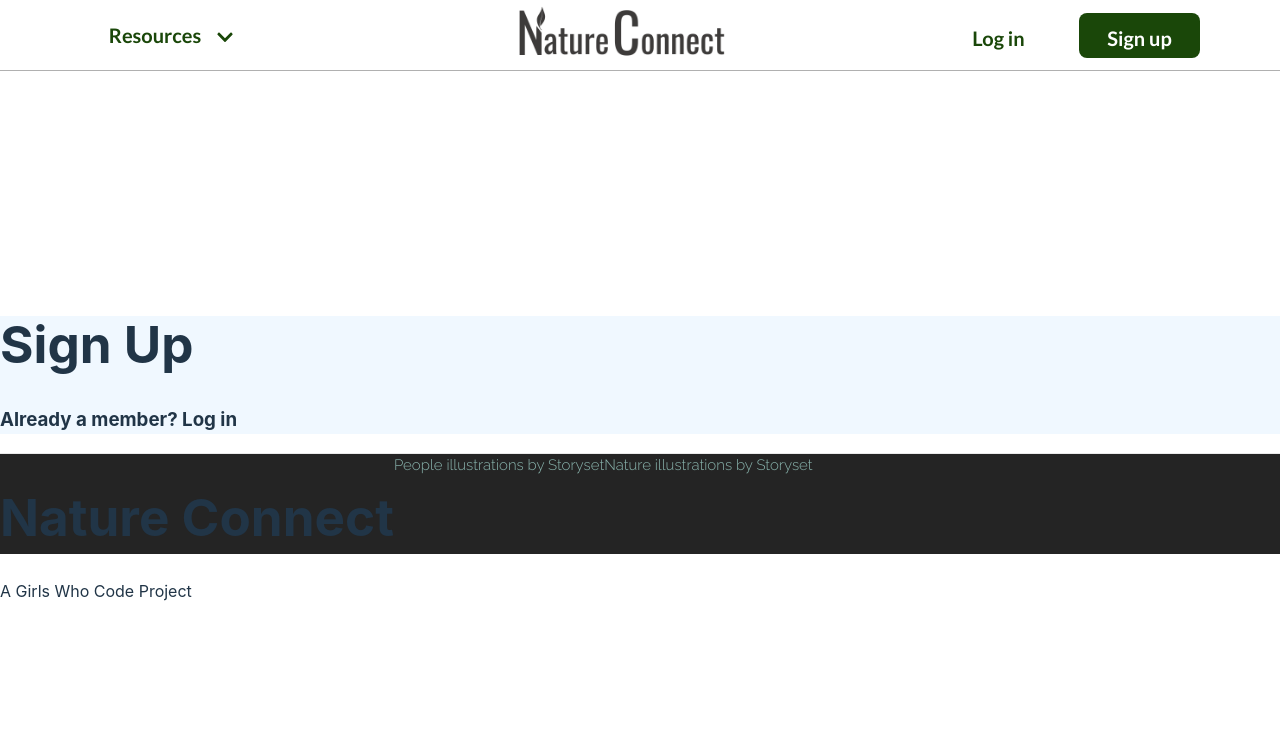
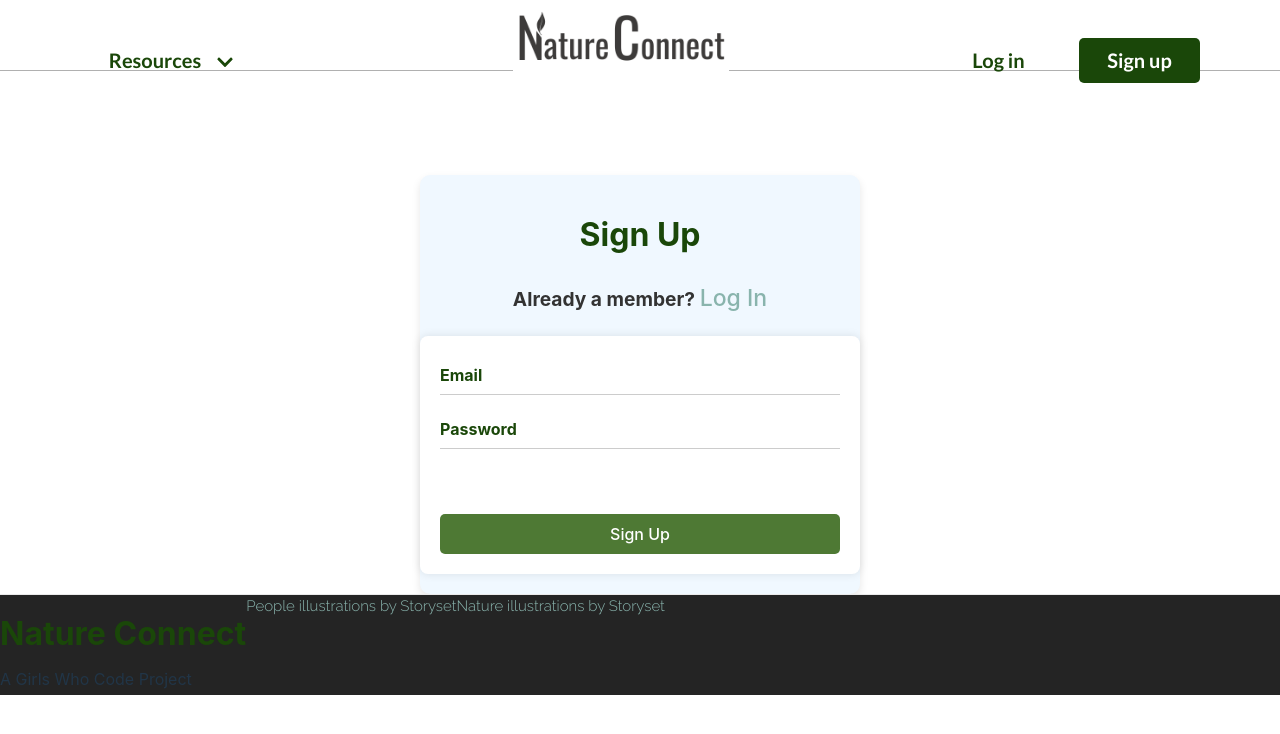
Before and after one commit to rrebeca7/NatureConnect, a React (Vite) app in the folder React-Vite/NatureConnectVite/: page /SignUpForm in a window 1280 px wide. Shown: the top 734 px of the page. Built offline with nearby package versions, Linux system fonts and the light colour scheme.

Commit message:
Updated Sign Up and Log In styles and code

```diff
--- a/React-Vite/NatureConnectVite/src/components/LogInForm.jsx
+++ b/React-Vite/NatureConnectVite/src/components/LogInForm.jsx
@@ -1,10 +1,56 @@
 import classes from "./LogInForm.module.css";
+import {useState} from "react"
 
 function LogInForm() {
+  const [formData, setFormData] = useState({
+    email: "",
+    password: "",
+  });
+
+  const handleChange = (e) => {
+    const {name, value} = e.target;
+    setFormData((prevData) => ({
+      ...prevData,
+      [name]:value
+    }));
+  };
+
+  const handleSubmit = (e) => {
+    e.preventDefault();
+    // need to add form submission logic here
+    console.log("Form submitted:", formData);
+  };
+
   return (
     <div className={classes.logInDiv}>
-      <h1>Log In</h1>
-      <h3>Not a member yet? Sign Up</h3>
+      <h1>Welcome Back</h1>
+      <h3>Enter your credentials to login</h3>
+      <form onSubmit={handleSubmit}>
+        <div className={classes.formGroup}>
+          <label htmlFor="email">Email </label>
+          <input
+            type="email"
+            id="email"
+            name="email"
+            value={formData.email}
+            onChange={handleChange}
+            required
+          />
+        </div>
+        <div className={classes.formGroup}>
+          <label htmlFor="password">Password </label>
+          <input
+            type="password"
+            id="password"
+            name="password"
+            value={formData.password}
+            onChange={handleChange}
+            required
+          />
+        </div>
+        <button type="submit">Log In</button>
+      </form>
+      <a href="/forgot-password" className={classes.forgotPasswordLink}>Forgot Password?</a>
     </div>
   );
 }
--- a/React-Vite/NatureConnectVite/src/components/LogInForm.module.css
+++ b/React-Vite/NatureConnectVite/src/components/LogInForm.module.css
@@ -1,3 +1,82 @@
-.signUpDiv {
+.logInDiv {
   background-color: aliceblue;
+  display: flex;
+  flex-direction: column;
+  align-items: center;
+  justify-content: center;
+  padding: 20px;
+  border-radius: 10px;
+  box-shadow: 0 4px 8px rgba(0,0,0,0.1);
+  max-width: 400px;
+  margin: 0 auto;
 }
+
+h1 {
+  font-size: 2em;
+  margin-bottom: 10px;
+  color: #1a4709;
+}
+
+h3 {
+  color: #333;
+  font-size: 1.2em;
+  margin-bottom: 20px;
+}
+
+form {
+  width: 100%;
+  background-color: #fff;
+  padding: 20px;
+  border-radius: 8px;
+  box-shadow: 0 0 10px rgba(0,0,0,0.1);
+}
+
+.formGroup {
+  display: flex;
+  align-items: center;
+  margin-bottom: 15px;
+  border-bottom: 1px solid #ccc;
+}
+
+label {
+  margin-right: 10px;
+  flex: 1;
+  font-weight: bold;
+  color: #1a4709;
+}
+
+input {
+  flex: 2;
+  background-color: white;
+  padding: 10px;
+  border: none;
+  color: black;
+  border-radius: 5px;
+  font-size: 1em;
+}
+
+button {
+  width: 100%;
+  padding: 10px;
+  background-color: #4e7934;
+  color: white;
+  border: none;
+  margin-top: 50px;
+  border-radius: 5px;
+  font-size: 1em;
+  cursor: pointer;
+}
+
+button:hover {
+  background-color: #3e5f2a;
+}
+
+.forgotPasswordLink {
+  margin-top: 10px;
+  color: #89b4ad;
+  text-decoration: none;
+}
+
+.forgotPasswordLink:hover {
+  text-decoration: underline;
+}
--- a/React-Vite/NatureConnectVite/src/components/SignUpForm.jsx
+++ b/React-Vite/NatureConnectVite/src/components/SignUpForm.jsx
@@ -1,10 +1,56 @@
 import classes from "./SignUpForm.module.css";
+import {useState} from "react";
+import LogInForm from "./LogInForm";
 
 function SignUpForm() {
+  const [formData, setFormData] = useState({
+    email: "",
+    password: ""
+  });
+
+  const handleChange = (e) => {
+    const {name, value} = e.target;
+    setFormData((prevData) => ({
+      ...prevData,
+      [name]:value
+    }));
+  };
+
+  const handleSubmit = (e) => {
+    e.preventDefault();
+    // need to add form submission logic here
+    console.log("Form submitted:", formData);
+  };
+
   return (
     <div className={classes.signUpDiv}>
       <h1>Sign Up</h1>
-      <h3>Already a member? Log in</h3>
+      <h3>Already a member? <a href="/LogInForm" className={classes.loginLink}>Log In</a></h3>
+      <form onSubmit={handleSubmit}>
+        <div className={classes.formGroup}>
+          <label htmlFor="email">Email </label>
+          <input
+            type="email"
+            id="email"
+            name="email"
+            value={formData.email}
+            onChange={handleChange}
+            required
+          />
+        </div>
+        <div className={classes.formGroup}>
+          <label htmlFor="password">Password </label>
+          <input
+            type="password"
+            id="password"
+            name="password"
+            value={formData.password}
+            onChange={handleChange}
+            required
+          />
+        </div>
+        <button type="submit">Sign Up</button>
+      </form>
     </div>
   );
 }
--- a/React-Vite/NatureConnectVite/src/components/SignUpForm.module.css
+++ b/React-Vite/NatureConnectVite/src/components/SignUpForm.module.css
@@ -1,3 +1,76 @@
 .signUpDiv {
   background-color: aliceblue;
+  display: flex;
+  flex-direction: column;
+  align-items: center;
+  justify-content: center;
+  padding: 20px;
+  border-radius: 10px;
+  box-shadow: 0 4px 8px rgba(0,0,0,0.1);
+  max-width: 400px;
+  margin: 0 auto;
 }
+
+h1 {
+  font-size: 2em;
+  margin-bottom: 10px;
+  color: #1a4709;
+}
+
+h3 {
+  color: black;
+}
+
+h3, .loginLink {
+  font-size: 1.2em;
+  margin-bottom: 20px;
+}
+
+.loginLink {
+  color: #89b4ad;
+}
+
+form {
+  width: 100%;
+  background-color: #fff;
+  padding: 20px;
+  border-radius: 8px;
+  box-shadow: 0 0 10px rgba(0,0,0,0.1);
+}
+
+.formGroup {
+  display: flex;
+  align-items: center;
+  margin-bottom: 15px;
+  border-bottom: 1px solid #ccc;
+}
+
+label {
+  flex: 1;
+  font-weight: bold;
+  color: #1a4709;
+}
+
+input {
+  flex: 2;
+  background-color: white;
+  border: none;
+  color: black;
+  font-size: 1em;
+}
+
+button {
+  width: 100%;
+  padding: 10px;
+  background-color: #4e7934;
+  color: white;
+  border: none;
+  margin-top: 50px;
+  border-radius: 5px;
+  font-size: 1em;
+  cursor: pointer;
+}
+
+button:hover {
+  background-color: #3e5f2a;
+}
```
